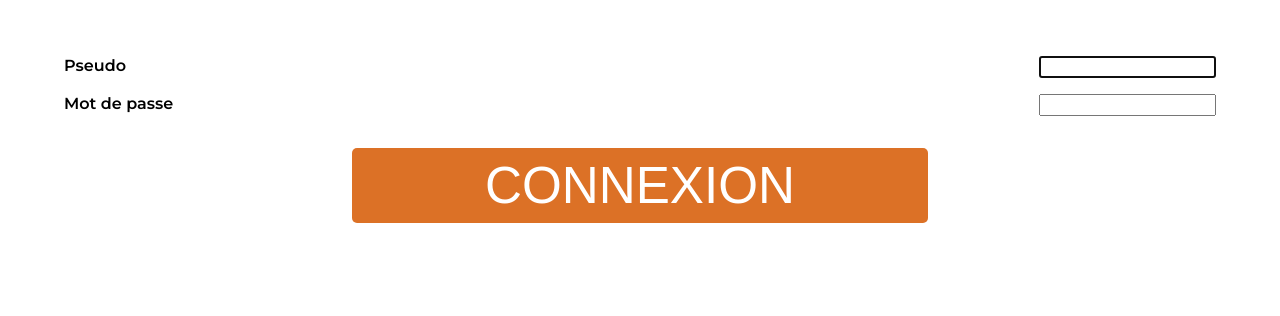
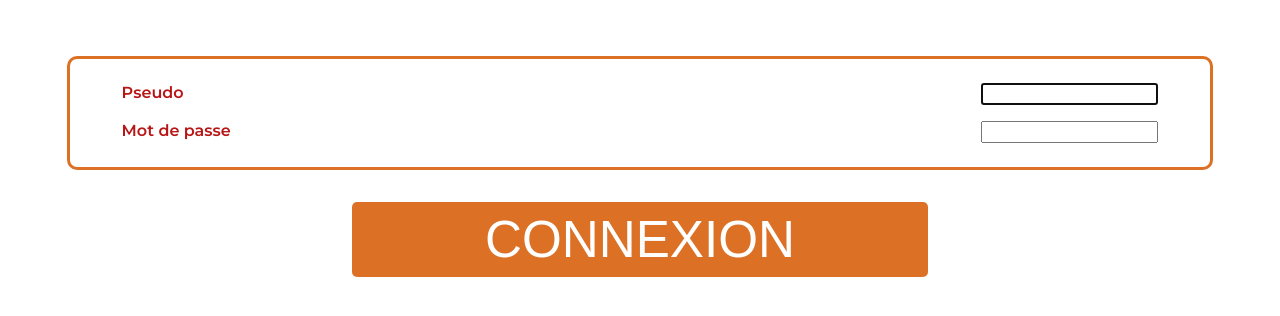
Before and after one commit to rosedorleans/better, a Symfony app: template templates/security/login.html.twig in a window 1280 px wide. Shown: the part 250-566 px from the top of the page. Run offline with Twig, Linux system fonts and the light colour scheme; the template is opened without the code that fills it, so the values that code supplies are empty; some libraries are stand-ins or nearby versions.

Commit message:
feat: maj login css

```diff
--- a/public/style/style.css
+++ b/public/style/style.css
@@ -442,8 +442,20 @@ body .page-content#loginPage form {
 }
 body .page-content#loginPage form > div {
   display: flex;
+  flex-direction: column;
+  gap: 2vh;
+  width: 90%;
+  padding: 3vh 4vw;
+  border: 3px solid var(--chocolate-web);
+  border-radius: 10px;
+}
+body .page-content#loginPage form > div div {
+  display: flex;
   justify-content: space-between;
   width: 100%;
+}
+body .page-content#loginPage form > div div label {
+  color: var(--carnelian);
 }
 body .page-content#loginPage form button {
   margin-top: 2vh;
--- a/public/style/style.scss
+++ b/public/style/style.scss
@@ -507,9 +507,24 @@ body {
 
                 > div {
                     display: flex;
-                    justify-content: space-between;
-                    width: 100%;
+                    flex-direction: column;
+                    gap: 2vh;
+                    width: 90%;
+                    padding: 3vh 4vw;
+                    border: 3px solid var(--chocolate-web);
+                    border-radius: 10px;
+
+                    div {
+                        display: flex;
+                        justify-content: space-between;
+                        width: 100%;
+
+                        label {
+                            color: var(--carnelian);
+                        }
+                    }
                 }
+
 
                 button {
                     margin-top: 2vh;
--- a/templates/security/login.html.twig
+++ b/templates/security/login.html.twig
@@ -9,7 +9,7 @@
     {% if error %}
         <div class="alert alert-danger">{{ error.messageKey|trans(error.messageData, 'security') }}</div>
     {% endif %}
-
+    <div>
         <div>
             <label for="inputUsername">Pseudo</label>
             <input type="text" value="{{ last_username }}" name="username" id="inputUsername" class="form-control" autocomplete="username" required autofocus>
@@ -17,6 +17,7 @@
         <div>
             <label for="inputPassword">Mot de passe</label>
             <input type="password" name="password" id="inputPassword" class="form-control" autocomplete="current-password" required>
+        </div>
     </div>
 
     <input type="hidden" name="_csrf_token"
```
Also changed, not shown: 1 other file. Lines whose indentation alone changed are shown as unchanged.
